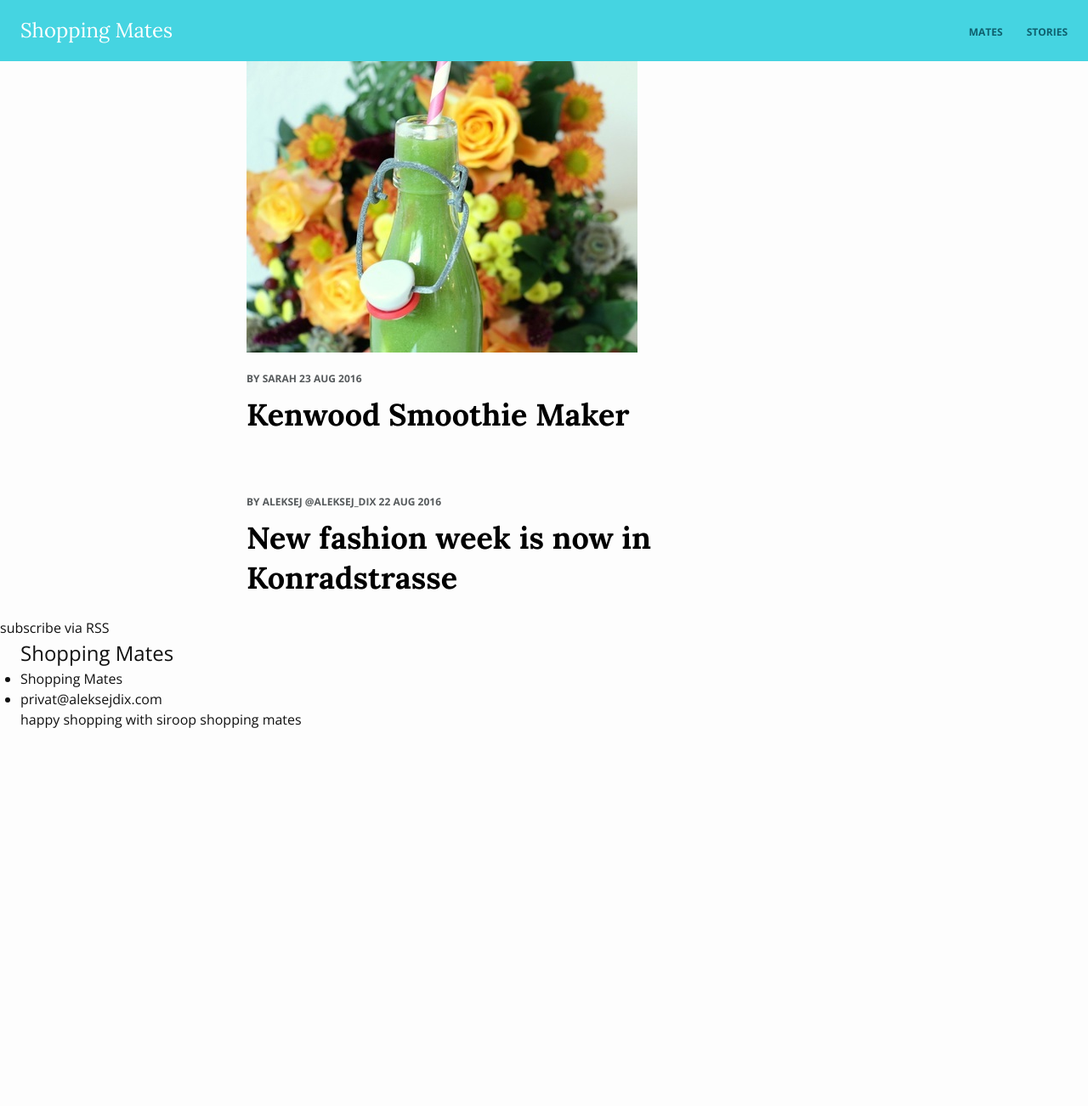
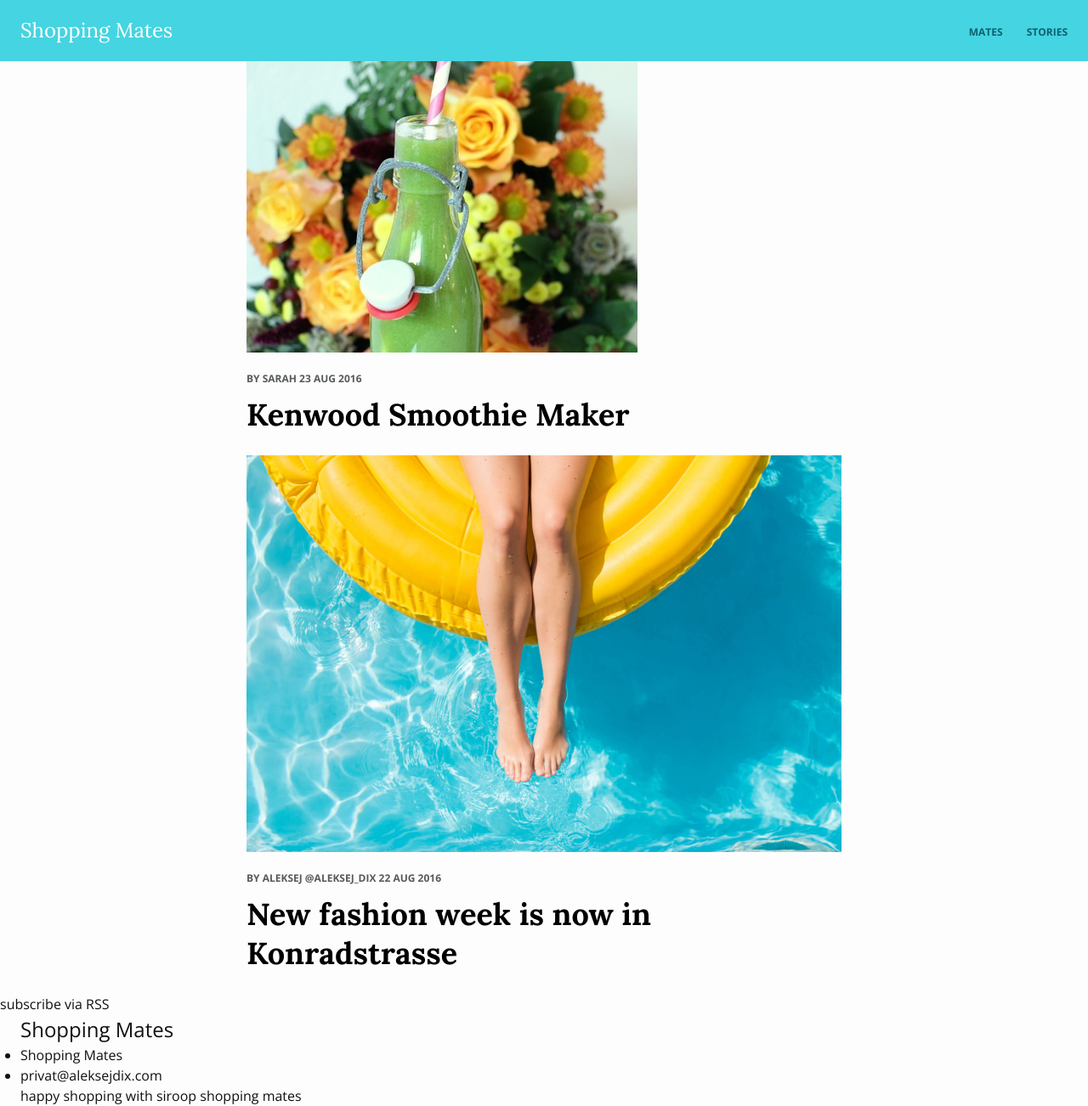
Before and after one commit to AleksejDix/shopping-mates, a Jekyll site: the page built from index.html, in a window 1280 px wide. Shown: the whole page at 85% size. Built offline with Jekyll 4.4.1, drawn with Linux system fonts in a browser that asks for light colours; before the commit the page ends 900 px from its top, so only the background shows below that.

Commit message:
Updated New Fashion Week Is Now In Konradstrasse

```diff
--- a/_posts/2016-08-22-new-fashion-week-is-now-in-konradstrasse.markdown
+++ b/_posts/2016-08-22-new-fashion-week-is-now-in-konradstrasse.markdown
@@ -5,6 +5,7 @@ categories:
 - fashion
 tags:
 - video
+header image: "/uploads/Sommer-MustHaves-1-1024x683.jpg"
 excerpt: How we found the best **skrewdriver** at siroop
 mate: Aleksej
 layout: post
```
